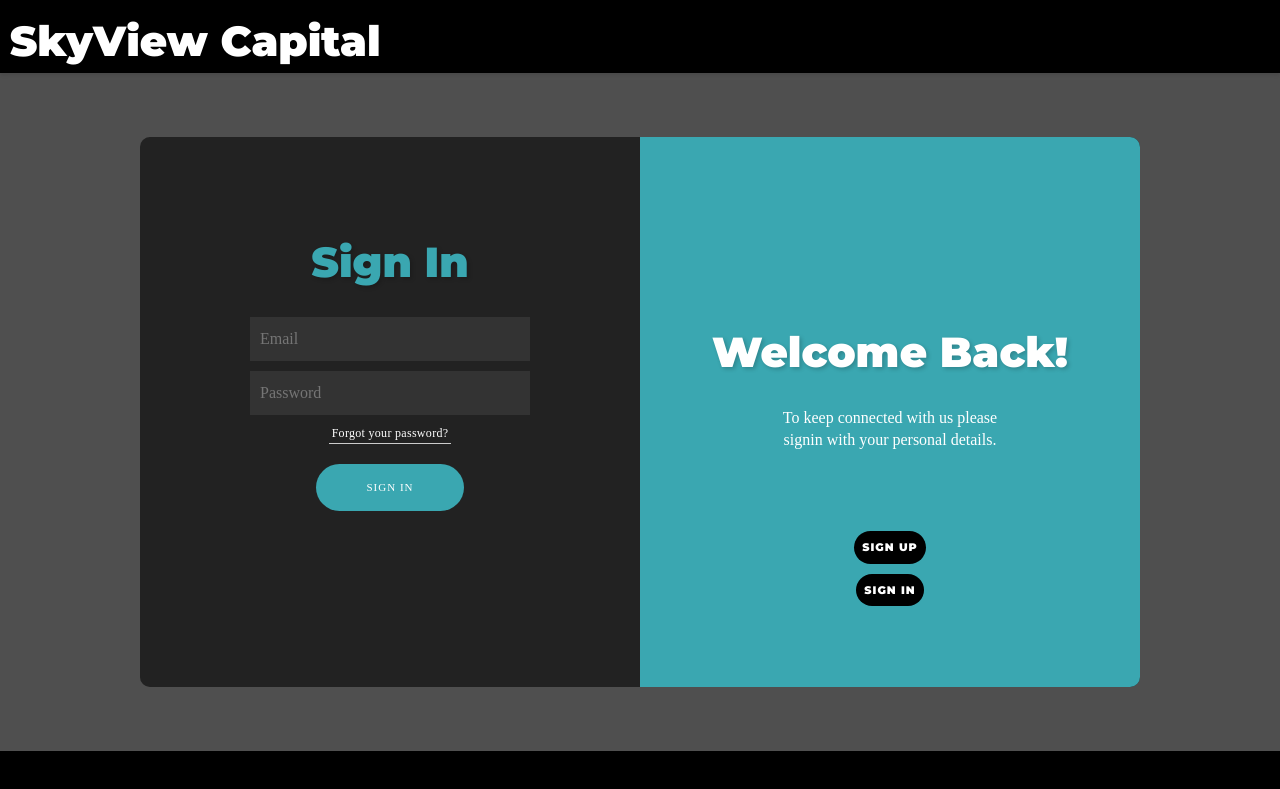
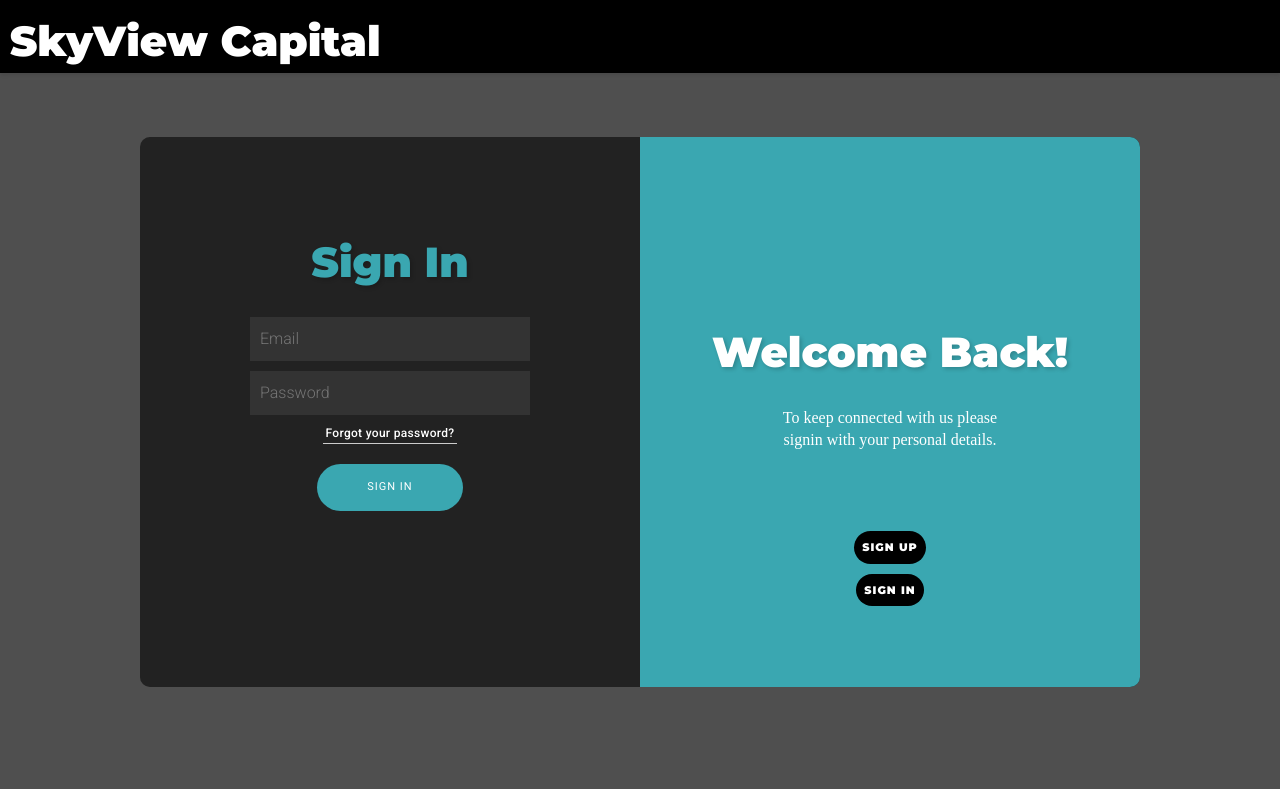
Before and after one commit to Demigod345/SkyView_Capital, a React (Create React App) app in the folder Client/: page / in a window 1280 px wide. Shown: the top 789 px of the page. Built offline with nearby package versions, Linux system fonts and the light colour scheme.

Commit message:
frontend changes

```diff
--- a/Client/src/app.css
+++ b/Client/src/app.css
@@ -1,6 +1,5 @@
 @import url('https://fonts.googleapis.com/css2?family=Montserrat:wght@900&display=swap');
-
-
+@import url('https://fonts.googleapis.com/css2?family=Roboto:wght@300&display=swap');
 .App {
   text-align: center;
   background-color: black;                    /*changed*/
@@ -11,6 +10,7 @@ html, body {                                                   /*changed*/
   margin: 0;                                                    /*changed*/
   padding: 0;                                                   /*changed*/
   overflow-x: hidden;
+  font-family:"Roboto";
 }
 
 /* Add background color to the main content container (if needed) */
--- a/Client/src/pages/login.js
+++ b/Client/src/pages/login.js
@@ -4,7 +4,6 @@ import { useNavigate } from "react-router-dom";
 import Swal from "sweetalert2";
 import PasswordChecklist from "react-password-checklist";
 import "../stylesheets/login.css";
-import Footerc from "../Mycomps/Footer";
 
 function Login() {
   let navigate = useNavigate();
@@ -318,7 +317,6 @@ function Login() {
           </form>
         </div>
       </div>
-      <Footerc />
     </>
 
   );
--- a/Client/src/stylesheets/graph.css
+++ b/Client/src/stylesheets/graph.css
@@ -1,5 +1,5 @@
 .predict-container{
-
+    /* margin-top: 10vh; */
     background-color: black;
     margin-bottom:0px;
     margin-right: 80px;
--- a/Client/src/stylesheets/home.css
+++ b/Client/src/stylesheets/home.css
@@ -37,7 +37,7 @@ opacity: 0.7 ;
 .bgmain {
   display: flex;
   flex-direction: column;
-  height:150vmin;
+  height:130vmin;
   width: 100%;
   background-color: #222121;
 }
@@ -54,16 +54,19 @@ opacity: 0.7 ;
   /* margin-left: 10%; */
 }
 .full-width-image {
-  width: 100%;
-  max-width: 100%;
-  text-align: center;
+  width: 100vw;
+  /* max-width: 100%; */
+  height: 70vh;
+  /* display: inline-block; */
+  /* text-align: center; */
 }
 
 .img1 {
   order: 0;
   width: 25%; /* Adjust this value as needed */
   /* max-width: 100%; */
-  padding: 10px;
+  padding-left:7vw;
+  padding-right:3vw;
   /* margin-left: 11%; */
   box-sizing: border-box;
   /* margin-top: 20px; */
@@ -74,7 +77,8 @@ opacity: 0.7 ;
   order: 1;
   width: 25%; /* Adjust this value as needed */
   /* max-width: 100%; */
-  padding: 10px;
+  padding-left:4vw;
+  padding-right:4vw;
   /* margin-top: 30px; */
   /* margin-right: 110px; */
   /* margin-right: 11%; */
@@ -89,7 +93,8 @@ opacity: 0.7 ;
   /* max-width: 100%; */
   /* margin-left: 11%; */
   /* margin-top: 20px; */
-  padding: 10px;
+  padding-left:4vw;
+  padding-right:4vw;
   padding-top: 50px;
   box-sizing: border-box;
 }
@@ -100,7 +105,8 @@ opacity: 0.7 ;
   /* max-width: 100%; */
   /* margin-right: 11%; */
   /* margin-top: 20px; */
-  padding: 10px;
+  padding-left:3vw;
+  padding-right:7vw;
   padding-top: 60px;
   box-sizing: border-box;
 }
--- a/Client/src/stylesheets/login.css
+++ b/Client/src/stylesheets/login.css
@@ -1,12 +1,14 @@
 @import url('https://fonts.googleapis.com/css?family=Roboto:300,400,500,700,900');
+@import url('https://fonts.googleapis.com/css2?family=Roboto:wght@300&display=swap');
 * {
   margin: 0;
   padding: 0;
 }
-body {
-  background: #222; /* Dark background */
-  font-family: 'Roboto', sans-serif;
+html,body {
+  background: rgb(79,79,79); /* Dark background */
+  font-family:"Roboto";
   color: #fff; /* Text color */
+  /* overflow-y: hidden; */
 }
 .button {
   border: 1px solid #fff;
@@ -18,6 +20,7 @@ body {
   padding: 15px 60px;
   text-decoration: none;
   text-transform: uppercase;
+  font-family:"Roboto";
 }
 input[type="email"],
 input[type="password"],
@@ -28,6 +31,7 @@ input[type="text"] {
   margin: 5px;
   padding: 10px;
   width: 280px;
+  font-family:"Roboto";
   color: #fff; /* Text color */
 }
 .submit-btn {
@@ -40,6 +44,7 @@ input[type="text"] {
   margin-top: 20px;
   padding: 15px 50px;
   text-transform: uppercase;
+  font-family:"Roboto";
 }
 #login .submit-btn {
   background: #3aa7b1;
@@ -70,6 +75,7 @@ input[type="text"] {
   width: 50%;
   text-align: center;
   top: -550px;
+  font-family:"Roboto";
   z-index: 1;
 }
 #register {
@@ -80,6 +86,7 @@ input[type="text"] {
   width: 50%;
   text-align: center;
   top: -550px;
+  font-family:"Roboto";
   z-index: 1;
 }
 #login h1,
@@ -97,6 +104,7 @@ input[type="text"] {
   letter-spacing: 0.3px;
   padding: 20px;
   color: #fff; /* Text color */
+  font-family:"Roboto";
 }
 #forgot-pass {
   border-bottom: 1px solid #ccc;
@@ -128,6 +136,10 @@ input[type="text"] {
 }
 .sign-in {
   display: none;
+
+}
+.p.sign-in{
+  font-family:"Roboto";
 }
 .sub {
   position: relative;
```
Also changed, not shown: Client/src/stylesheets/Footer.css (line endings or trailing spaces).
